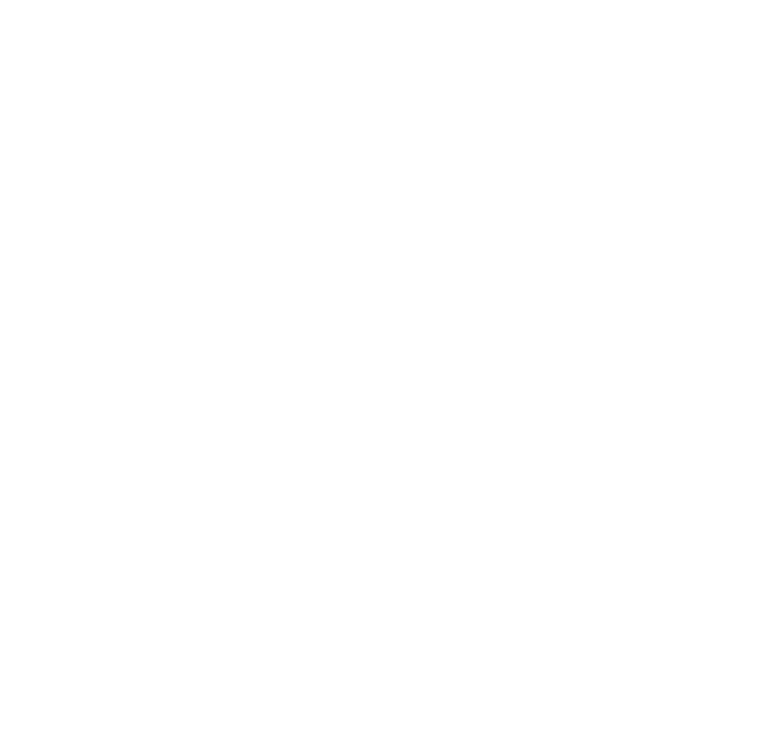
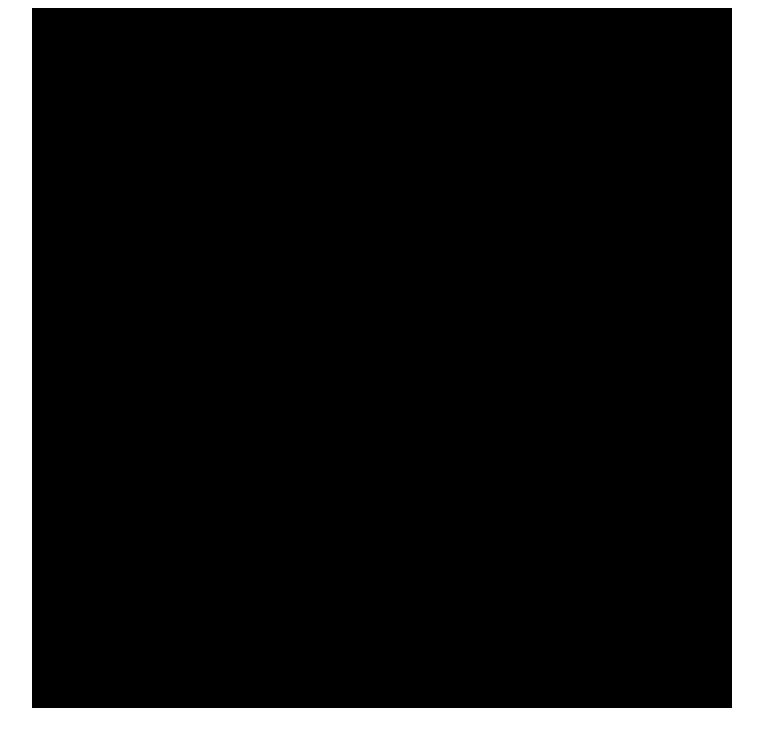
Before and after one commit to Eliomar-Rodriguez/Battle-City-TEC, a plain HTML site: page index.html in a window 1280 px wide. Shown: the whole page, without its empty margins (258-1021 px from the left). Drawn offline with Linux system fonts and the light colour scheme; files whose address does not match are found by name.

Commit message:
canvas donde ira el juego

```diff
--- a/index.html
+++ b/index.html
@@ -2,9 +2,14 @@
 <html lang="en">
     <head>
         <meta charset="UTF-8">
-    <title>Tank ATTACK</title>
+        <title>Battle City TEC</title>
     </head>
     <body>
+        <div class="container">
+            <div align=center>
+                <canvas id="scene" width="700" height="700" style="background-color: black; margin: auto;">Su navegador no soporta canvas</canvas>
+            </div>
+        </div>
 
         <script src="archivos/bala.js"></script>
         <script src="archivos/bloque.js"></script>
```
Lines whose indentation alone changed are shown as unchanged.
